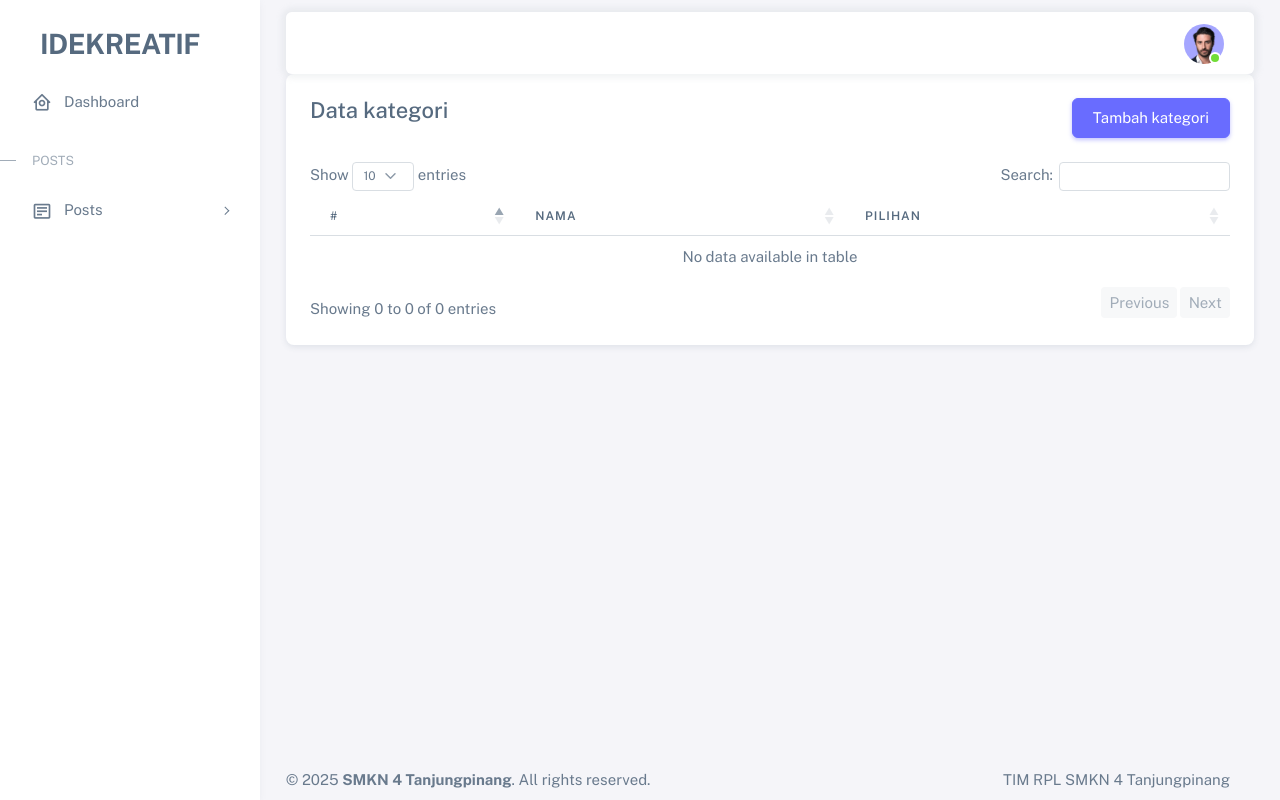
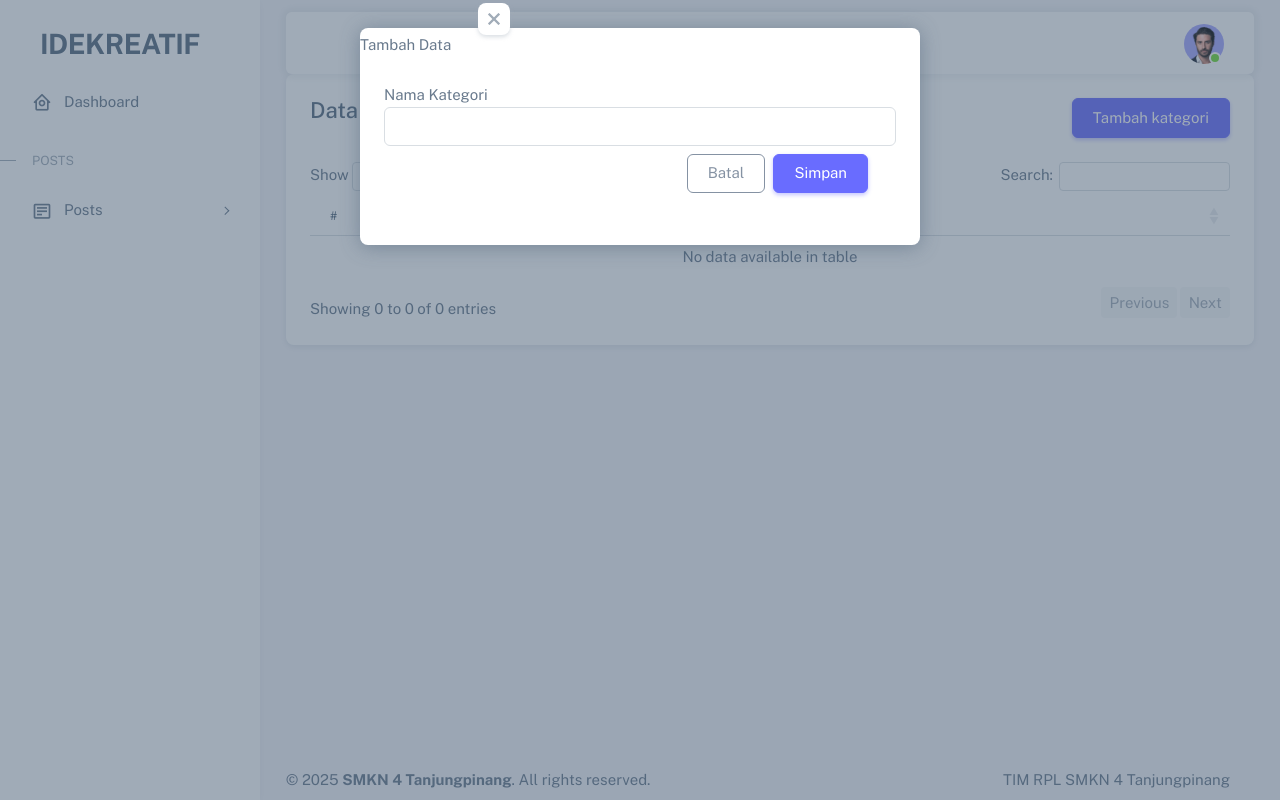
Before and after one commit to auliarizki10/idekreatif, a PHP site: page /kategori.php in a window 1280 px wide, after a click on "Tambah kategori". Run offline with PHP 8.4, Linux system fonts and the light colour scheme; the visitor is signed in with stand-in values (Sample User, id 1); data that the repository does not hold is empty.

Commit message:
membuat form tambah data kategori

```diff
--- a/kategori.php
+++ b/kategori.php
@@ -66,3 +66,29 @@ include '.includes/toast_notification.php';
              </div>
              </div>
              <?php include '.includes/footer.php'; ?>
+
+             <!-- modal untuk tambah data kategori -->
+              <div class="modal fade" id="addCategory"  tabindex="-1" aria-hidden="true">
+              <div class="modal-dialog" role="document">
+              <div class="modal-content">
+              <div class="modal-title"> Tambah Data</h5>
+              <button type="button" class="btn-close" data-bs-dismiss="modal">
+              </button>
+                   </div>
+              <div class= "modal-body">
+                <form action="proses_kategori.php" method="POST">
+                    <div>
+                        <label for="namaKategori" class="from-label">Nama Kategori</label>
+                        <!--input untuk nama kategori baru-->
+                        <input type="text" class="form-control" name="category_name" required>
+                    </div>
+                    <div class="modal-footer">
+                    <button type="button" class="btn btn-outline-secondary" data-bs-dismiss="modal">
+                    Batal </button>
+                    <button type="submit" name="simpan" class="btn btn-primary">Simpan</button>
+                    </div>
+                </form>
+            </div>
+         </div>
+      </div>
+</div>
```
